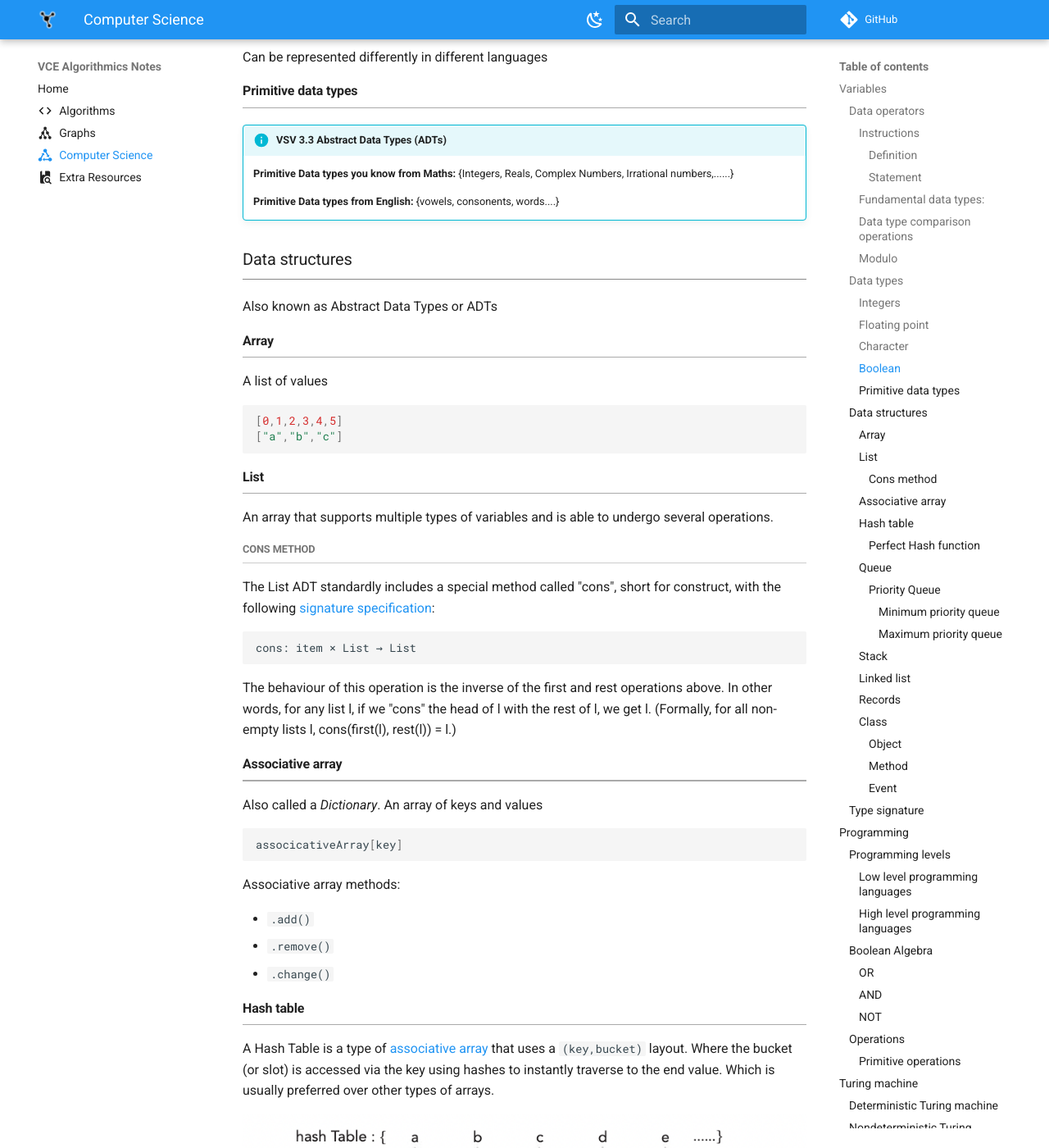
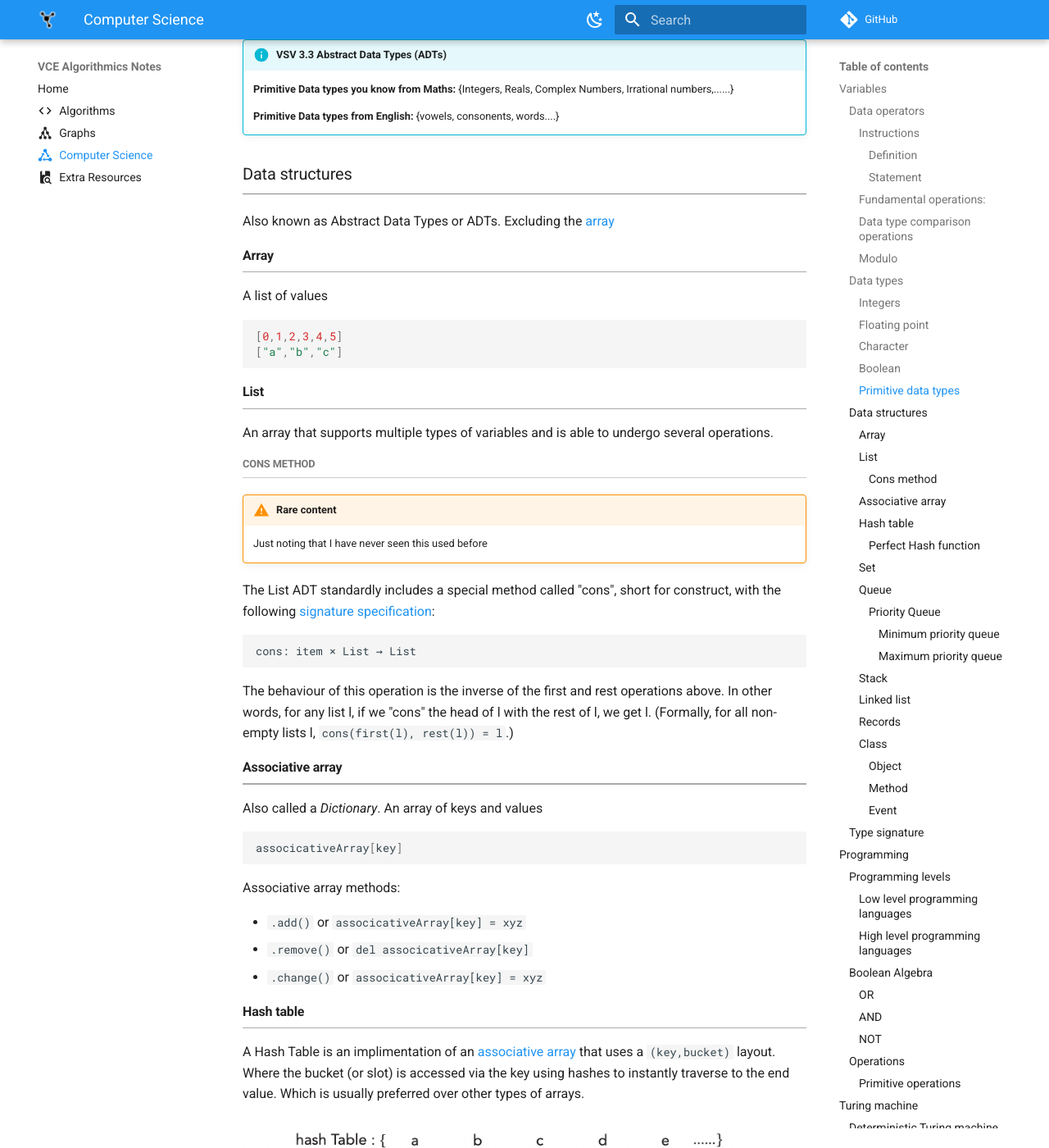
Before and after one commit to mcloughlan/algo-notes, an MkDocs documentation site: the page built from docs/computer-science.md, in a window 1280 px wide and 1400 px high, scrolled down 2945 px. Shown: the whole window at 82% size. Built offline with MkDocs 1.6.1 and Material for MkDocs 9.7.7, drawn with Linux system fonts in a browser that asks for light colours; comment, search, counter and statistics services are not loaded; some of the changed text lies outside the part shown.

Commit message:
finished

````diff
--- a/docs/computer-science.md
+++ b/docs/computer-science.md
@@ -39,7 +35,7 @@ A single action
 PRINT "abc"
 ```
 
-#### Fundamental data types:
+#### Fundamental operations:
 
 | Operation                          | Symbol              |
 | ---------------------------------- | ------------------- |
@@ -60,7 +56,7 @@ PRINT "abc"
 | Less than or equal to $\leqslant$    | <=     |
 | Greater than $>$                     | >      |
 | Greater than or equal to $\geqslant$ | >=     |
-| Equal to $\equiv$                    | \==    |
+| Equal to $\equiv$                    | ==    |
 | Not equal to $\neq$                  | !=     |
 
 
@@ -120,7 +116,7 @@ Can be represented differently in different languages
 
 ### Data structures
 
-Also known as Abstract Data Types or ADTs
+Also known as Abstract Data Types or ADTs. Excluding the [array](#array)
 
 #### Array
 
@@ -137,13 +133,17 @@ An array that supports multiple types of variables and is able to undergo severa
 
 ##### Cons method
 
+!!! warning "Rare content"
+
+	Just noting that I have never seen this used before
+
 The List ADT standardly includes a special method called "cons", short for construct, with the following [signature specification](#type-signature):
 
 ```signature
 cons: item × List → List
 ```
 
-The behaviour of this operation is the inverse of the first and rest operations above. In other words, for any list l, if we "cons" the head of l with the rest of l, we get l. (Formally, for all non-empty lists l, cons(first(l), rest(l)) = l.)
+The behaviour of this operation is the inverse of the first and rest operations above. In other words, for any list l, if we "cons" the head of l with the rest of l, we get l. (Formally, for all non-empty lists l, `cons(first(l), rest(l)) = l`.)
 
 #### Associative array
 
@@ -155,19 +155,25 @@ associcativeArray[key]
 
 Associative array methods:
 
-- `.add()`
-- `.remove()`
-- `.change()`
+- `.add()` or `associcativeArray[key] = xyz`
+- `.remove()` or `del associcativeArray[key]`
+- `.change()` or  `associcativeArray[key] = xyz`
 
 #### Hash table
 
-A Hash Table is a type of [associative array](#associative-array) that uses a `(key,bucket)` layout. Where the bucket (or slot) is accessed via the key using hashes to instantly traverse to the end value. Which is usually preferred over other types of arrays.
+A Hash Table is an implimentation of an [associative array](#associative-array) that uses a `(key,bucket)` layout. Where the bucket (or slot) is accessed via the key using hashes to instantly traverse to the end value. Which is usually preferred over other types of arrays.
 
 ![Pasted image 20220209103939.png](images/Pasted image 20220209103939.png)
 
 ##### Perfect Hash function
 
 When the [hash table](#hash-table) has one hash per item in the array
+
+#### Set
+
+A set is simmilar to a [hash table](#hash-table), but there are no values. It's just keys.
+
+Sets have no order and no duplicate items. They are like a pool of keys. They also have a constant lookup time $O(1)$. This means you could have a set of size 3 and size 1 million and checking if an item was in either set would take the same time for both of them. This is useful for things like checking the existance of things in a database.
 
 #### Queue
 
````
Also changed, not shown: other parts of docs/computer-science.md (+4 -8 lines), docs/graphs.md (+49 -57 lines), docs/images/looped-adj.png (added).
